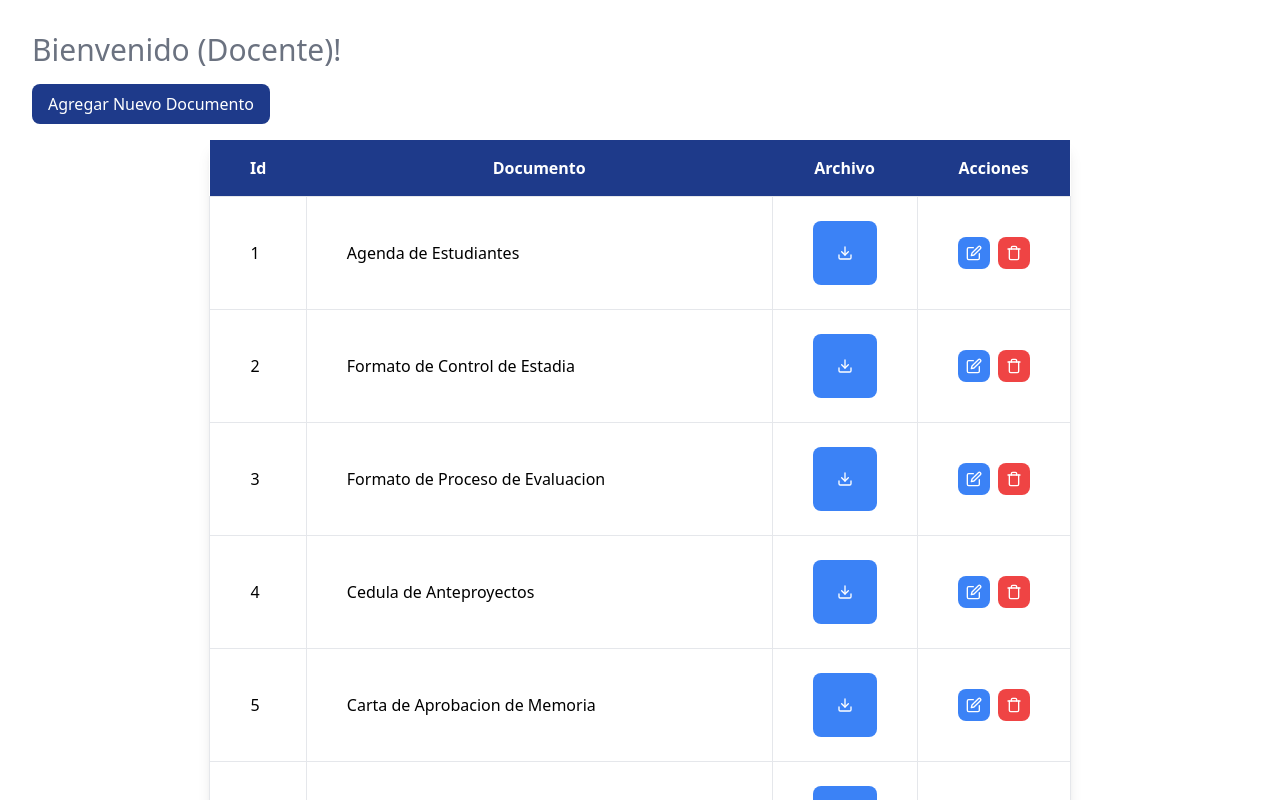
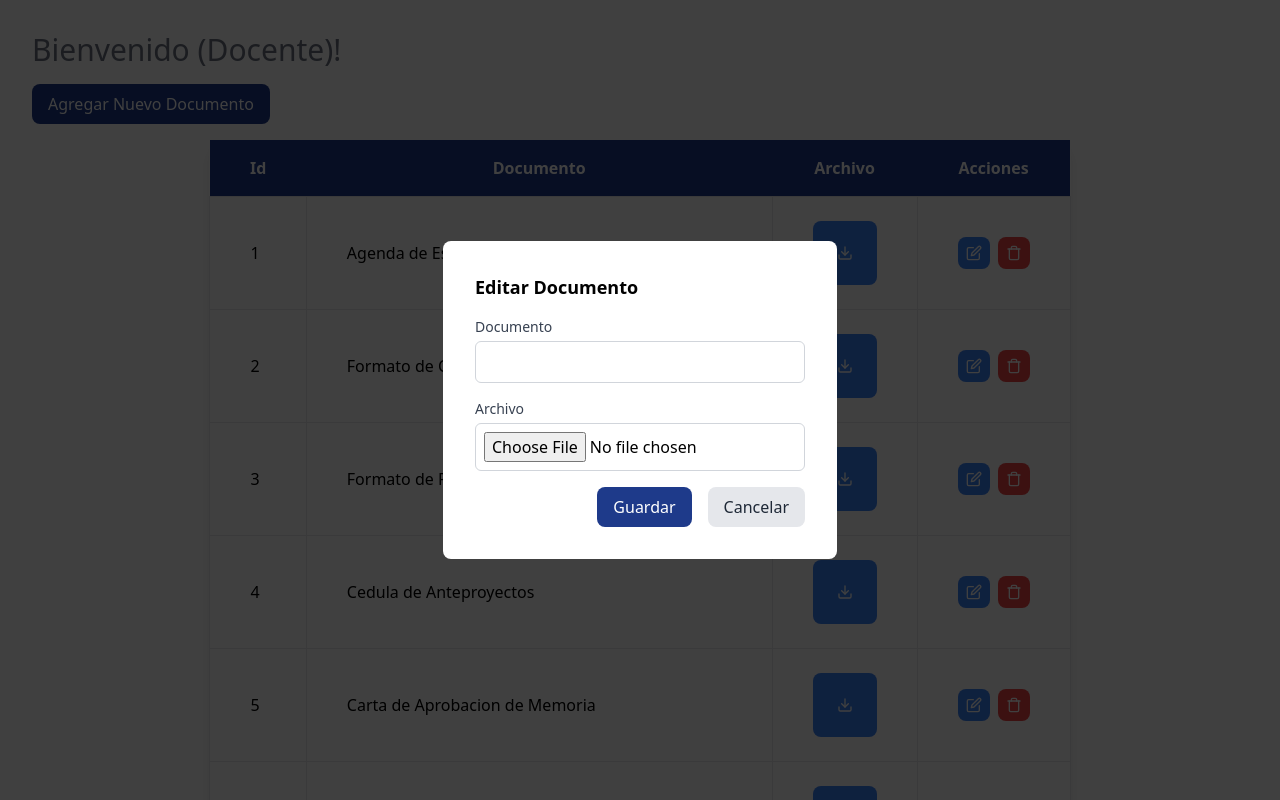
Before and after one commit to Tommoko3ds/maquetado_siu, a React (Create React App) app: page /admindocumentos in a window 1280 px wide. Both pictures are taken after a click on the button 973 px from the left and 253 px from the top of the page. Shown: the top 800 px of the page. Built offline with nearby package versions, Linux system fonts and the light colour scheme.

Commit message:
quinto commit

```diff
--- a/src/componentes/pages/Admin_documentos.jsx
+++ b/src/componentes/pages/Admin_documentos.jsx
@@ -1,7 +1,40 @@
-import React from 'react';
+import React, { useState } from 'react';
 import { FiDownload, FiEdit, FiTrash } from 'react-icons/fi';
 
 const AdminDocumentos = () => {
+  const [isModalOpen, setIsModalOpen] = useState(false);
+  const [documento, setDocumento] = useState('');
+  const [archivo, setArchivo] = useState('');
+  const [deleteConfirmationModalOpen, setDeleteConfirmationModalOpen] = useState(false);
+
+  const openModal = () => {
+    setIsModalOpen(true);
+  };
+
+  const closeModal = () => {
+    setIsModalOpen(false);
+    setDeleteConfirmationModalOpen(false);
+  };
+
+  const handleEdit = () => {
+    // Aquí puedes implementar la lógica para editar el documento y el archivo
+    console.log('Documento editado:', documento);
+    console.log('Archivo editado:', archivo);
+    // Luego de editar, cierra el modal
+    closeModal();
+  };
+
+  const handleDeleteConfirmation = () => {
+    setDeleteConfirmationModalOpen(true);
+  };
+
+  const handleDelete = () => {
+    // Aquí puedes implementar la lógica para eliminar el documento
+    console.log('Documento eliminado:', documento);
+    // Luego de eliminar, cierra el modal de confirmación de eliminación
+    setDeleteConfirmationModalOpen(false);
+  };
+
   return (
     <div className='flex flex-col items-start justify-center min-h-screen bg-white-200 p-8'>
       <h1 className='text-3xl text-gray-500 mb-4'>Bienvenido (Docente)!</h1>
@@ -19,16 +52,15 @@ const AdminDocumentos = () => {
             </tr>
           </thead>
           <tbody>
-          <tr>
+            <tr>
               <td className="border px-10 py-6">1</td>
               <td className="border px-10 py-6">Agenda de Estudiantes</td>
               <td className="border px-10 py-6">
                 <button className='p-2 bg-blue-500 text-white rounded-lg'><FiDownload className="m-4 text-center items-center flex flex-row " /></button>
-
               </td>
               <td className="border px-10 py-6">
-                <button className='p-2 bg-blue-500 text-white rounded-lg'><FiEdit /></button>
-                <button className='p-2 bg-red-500 text-white rounded-lg ml-2'><FiTrash /></button>
+                <button className='p-2 bg-blue-500 text-white rounded-lg' onClick={openModal}><FiEdit /></button>
+                <button className='p-2 bg-red-500 text-white rounded-lg ml-2' onClick={handleDeleteConfirmation}><FiTrash /></button>
               </td>
             </tr>
             <tr>
@@ -36,11 +68,10 @@ const AdminDocumentos = () => {
               <td className="border px-10 py-6">Formato de Control de Estadia</td>
               <td className="border px-10 py-6">
                 <button className='p-2 bg-blue-500 text-white rounded-lg'><FiDownload className="m-4 text-center items-center flex flex-row " /></button>
-
               </td>
               <td className="border px-10 py-6">
-                <button className='p-2 bg-blue-500 text-white rounded-lg'><FiEdit /></button>
-                <button className='p-2 bg-red-500 text-white rounded-lg ml-2'><FiTrash /></button>
+                <button className='p-2 bg-blue-500 text-white rounded-lg' onClick={openModal}><FiEdit /></button>
+                <button className='p-2 bg-red-500 text-white rounded-lg ml-2' onClick={handleDeleteConfirmation}><FiTrash /></button>
               </td>
             </tr>
             <tr>
@@ -48,11 +79,10 @@ const AdminDocumentos = () => {
               <td className="border px-10 py-6">Formato de Proceso de Evaluacion</td>
               <td className="border px-10 py-6">
                 <button className='p-2 bg-blue-500 text-white rounded-lg'><FiDownload className="m-4 text-center items-center flex flex-row " /></button>
-
               </td>
               <td className="border px-10 py-6">
-                <button className='p-2 bg-blue-500 text-white rounded-lg'><FiEdit /></button>
-                <button className='p-2 bg-red-500 text-white rounded-lg ml-2'><FiTrash /></button>
+                <button className='p-2 bg-blue-500 text-white rounded-lg' onClick={openModal}><FiEdit /></button>
+                <button className='p-2 bg-red-500 text-white rounded-lg ml-2' onClick={handleDeleteConfirmation}><FiTrash /></button>
               </td>
             </tr>
             <tr>
@@ -60,11 +90,10 @@ const AdminDocumentos = () => {
               <td className="border px-10 py-6">Cedula de Anteproyectos</td>
               <td className="border px-10 py-6">
                 <button className='p-2 bg-blue-500 text-white rounded-lg'><FiDownload className="m-4 text-center items-center flex flex-row " /></button>
-
               </td>
               <td className="border px-10 py-6">
-                <button className='p-2 bg-blue-500 text-white rounded-lg'><FiEdit /></button>
-                <button className='p-2 bg-red-500 text-white rounded-lg ml-2'><FiTrash /></button>
+                <button className='p-2 bg-blue-500 text-white rounded-lg' onClick={openModal}><FiEdit /></button>
+                <button className='p-2 bg-red-500 text-white rounded-lg ml-2' onClick={handleDeleteConfirmation}><FiTrash /></button>
               </td>
             </tr>
             <tr>
@@ -72,11 +101,10 @@ const AdminDocumentos = () => {
               <td className="border px-10 py-6">Carta de Aprobacion de Memoria</td>
               <td className="border px-10 py-6">
                 <button className='p-2 bg-blue-500 text-white rounded-lg'><FiDownload className="m-4 text-center items-center flex flex-row " /></button>
-
               </td>
               <td className="border px-10 py-6">
-                <button className='p-2 bg-blue-500 text-white rounded-lg'><FiEdit /></button>
-                <button className='p-2 bg-red-500 text-white rounded-lg ml-2'><FiTrash /></button>
+                <button className='p-2 bg-blue-500 text-white rounded-lg' onClick={openModal}><FiEdit /></button>
+                <button className='p-2 bg-red-500 text-white rounded-lg ml-2' onClick={handleDeleteConfirmation}><FiTrash /></button>
               </td>
             </tr>
             <tr>
@@ -84,11 +112,10 @@ const AdminDocumentos = () => {
               <td className="border px-10 py-6">Carta de Autorizacion de Digitalizacion de Memoria</td>
               <td className="border px-10 py-6">
                 <button className='p-2 bg-blue-500 text-white rounded-lg'><FiDownload className="m-4 text-center items-center flex flex-row " /></button>
-
               </td>
               <td className="border px-10 py-6">
-                <button className='p-2 bg-blue-500 text-white rounded-lg'><FiEdit /></button>
-                <button className='p-2 bg-red-500 text-white rounded-lg ml-2'><FiTrash /></button>
+                <button className='p-2 bg-blue-500 text-white rounded-lg' onClick={openModal}><FiEdit /></button>
+                <button className='p-2 bg-red-500 text-white rounded-lg ml-2' onClick={handleDeleteConfirmation}><FiTrash /></button>
               </td>
             </tr>
             <tr>
@@ -96,18 +123,54 @@ const AdminDocumentos = () => {
               <td className="border px-10 py-6">Amonestacion</td>
               <td className="border px-10 py-6">
                 <button className='p-2 bg-blue-500 text-white rounded-lg'><FiDownload className="m-4 text-center items-center flex flex-row " /></button>
-
               </td>
-
               <td className="border px-10 py-6">
-                <button className='p-2 bg-blue-500 text-white rounded-lg'><FiEdit /></button>
-                <button className='p-2 bg-red-500 text-white rounded-lg ml-2'><FiTrash /></button>
+                <button className='p-2 bg-blue-500 text-white rounded-lg' onClick={openModal}><FiEdit /></button>
+                <button className='p-2 bg-red-500 text-white rounded-lg ml-2' onClick={handleDeleteConfirmation}><FiTrash /></button>
               </td>
             </tr>
-
+            {/* Filas adicionales */}
+            {/* Aquí puedes agregar más filas según sea necesario */}
           </tbody>
         </table>
       </div>
+
+      {/* Modal para editar */}
+      {isModalOpen && (
+        <div className="fixed inset-0 flex items-center justify-center z-10">
+          <div className="absolute inset-0 bg-black opacity-75" onClick={closeModal}></div>
+          <div className="bg-white p-8 rounded-lg z-20">
+            <h2 className="text-lg font-bold mb-4">Editar Documento</h2>
+            <div className="mb-4">
+              <label htmlFor="documento" className="block text-sm font-medium text-gray-700">Documento</label>
+              <input type="text" id="documento" name="documento" value={documento} onChange={(e) => setDocumento(e.target.value)} className="mt-1 p-2 border border-gray-300 rounded-md w-full" />
+            </div>
+            <div className="mb-4">
+              <label htmlFor="archivo" className="block text-sm font-medium text-gray-700">Archivo</label>
+              <input type="file" id="archivo" name="archivo" value={archivo} onChange={(e) => setArchivo(e.target.value)} className="mt-1 p-2 border border-gray-300 rounded-md w-full" />
+            </div>
+            <div className="flex justify-end">
+              <button className="px-4 py-2 bg-blue-900 text-white rounded-lg" onClick={handleEdit}>Guardar</button>
+              <button className="px-4 py-2 bg-gray-200 text-gray-800 rounded-lg ml-4" onClick={closeModal}>Cancelar</button>
+            </div>
+          </div>
+        </div>
+      )}
+
+      {/* Modal de confirmación de eliminación */}
+      {deleteConfirmationModalOpen && (
+        <div className="fixed inset-0 flex items-center justify-center z-10">
+          <div className="absolute inset-0 bg-black opacity-75" onClick={closeModal}></div>
+          <div className="bg-white p-8 rounded-lg z-20">
+            <h2 className="text-lg font-bold mb-4">Eliminar Documento</h2>
+            <p className="text-sm text-gray-700 mb-4">¿Seguro que desea eliminar este documento?</p>
+            <div className="flex justify-end">
+              <button className="px-4 py-2 bg-red-500 text-white rounded-lg" onClick={handleDelete}>Eliminar</button>
+              <button className="px-4 py-2 bg-gray-200 text-gray-800 rounded-lg ml-4" onClick={closeModal}>Cancelar</button>
+            </div>
+          </div>
+        </div>
+      )}
     </div>
   );
 };
```
